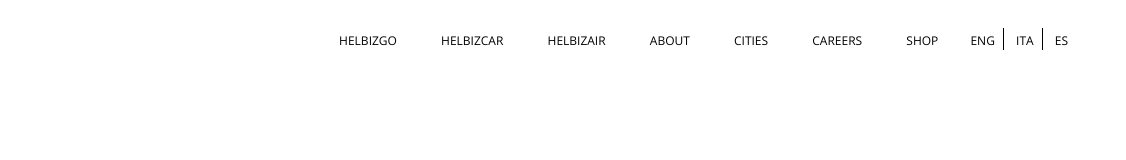
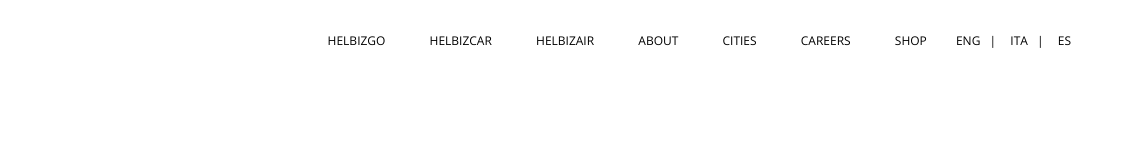
Before and after one commit to PietroMarrazzo/html-css-helbiz, a plain HTML site: page index.html in a window 1280 px wide. Shown: the full height of the page, 154-1280 px from the left. Drawn offline with nearby package versions, Linux system fonts and the light colour scheme.

Commit message:
header top fatto - inizio jumbotron

```diff
--- a/css/styles.css
+++ b/css/styles.css
@@ -46,7 +46,7 @@
  }
 
 /* TYPING */
-h1,
+/* h1,
 h2,
 h3,
 p {
@@ -56,7 +56,7 @@ p {
 
 h2 {
   padding-top: 15px;
-}
+} */
 
 
 /* HEADER */
@@ -70,7 +70,8 @@ header ul li {
   list-style: none;
 }
 
-header ul li a {
+header ul li a,
+header ul li span {
   text-decoration: none;
   text-transform: uppercase;
   font-size: 12px;
@@ -83,12 +84,11 @@ header ul li a {
 }
 
 .language-nav {
-  padding: 0px 8px;
-  border-right: 1px solid black;
+  padding: 0px 5px;
 }
 
-.nav-tool li:last-child {
-  border: none;
+header ul li span {
+  padding-left: 5px;
 }
 
 #logo-box {
--- a/index.html
+++ b/index.html
@@ -43,9 +43,11 @@
             </li>
             <li class="language-nav">
               <a href="#">Eng</a>
+              <span>|</span>
             </li>
             <li class="language-nav">
               <a href="#">Ita</a>
+              <span>|</span>
             </li>
             <li class="language-nav no-border">
               <a href="#">Es</a>
```
